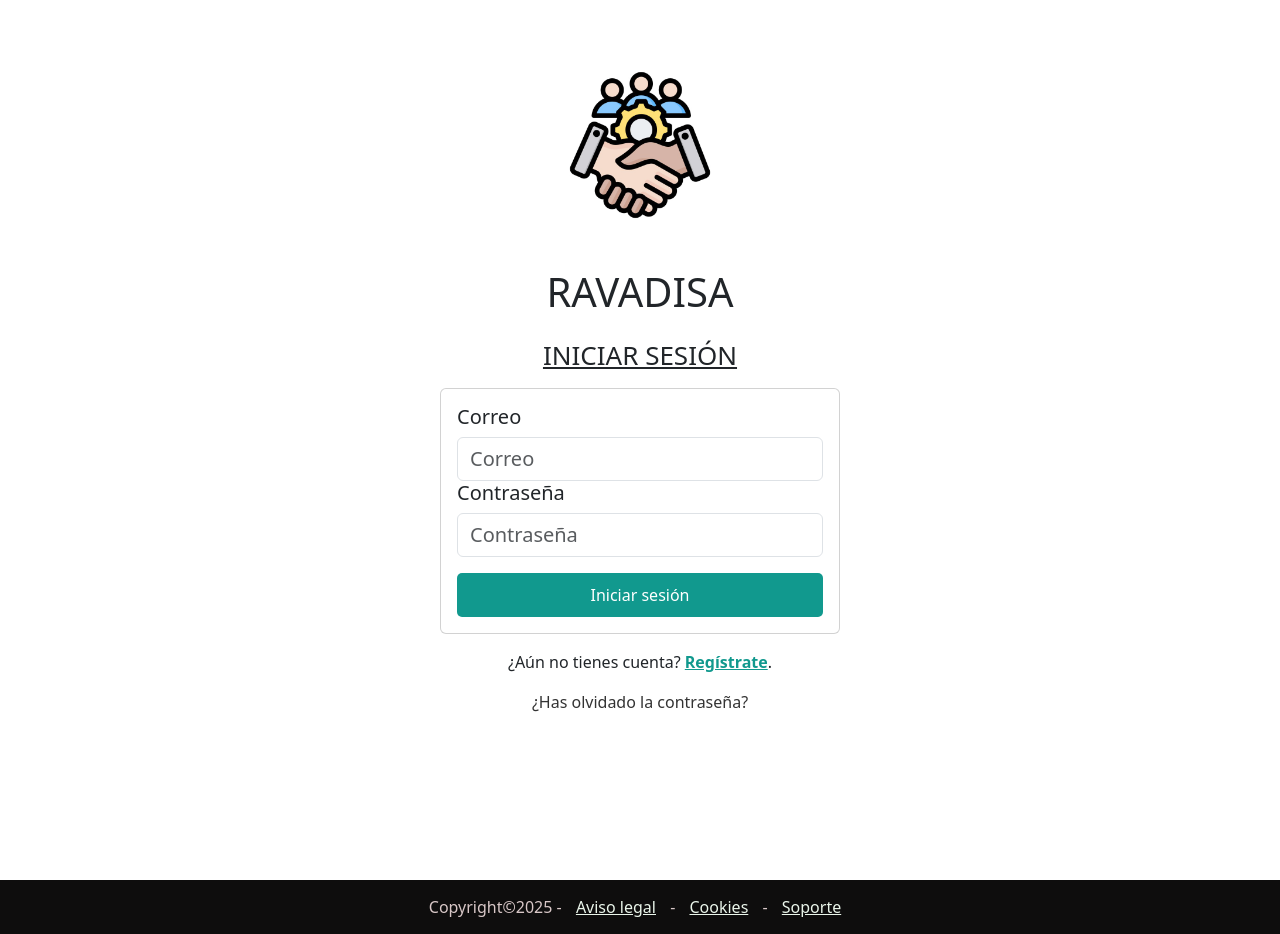
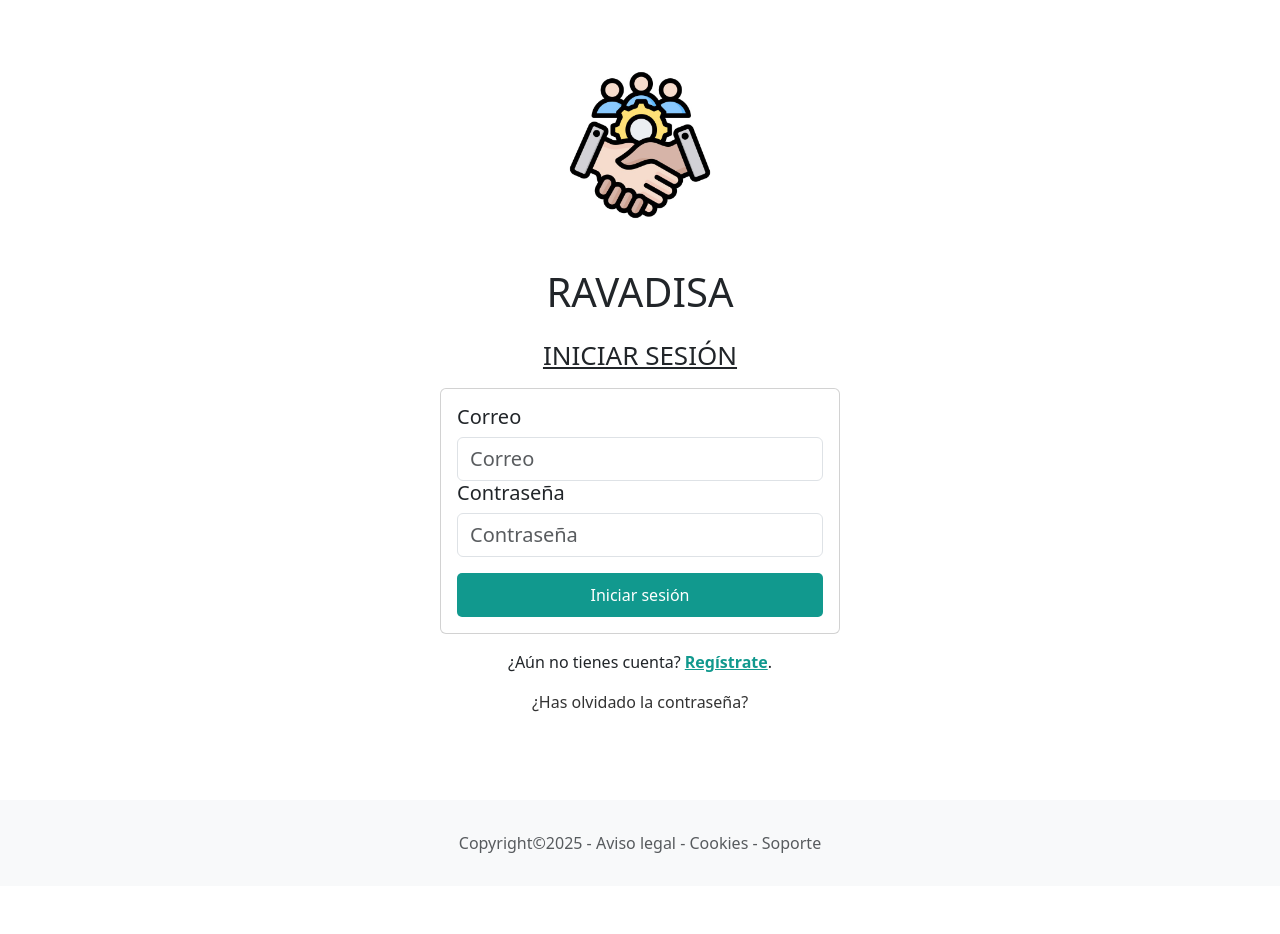
Before and after one commit to dianamm-dev/crm-empleados, an Angular app: page /login in a window 1280 px wide. After the commit the page ends 886 px from the top, so only its background shows below. Built offline with nearby package versions, Linux system fonts and the light colour scheme.

Commit message:
Solucionado footer + mejora en body

```diff
--- a/src/app/app.component.html
+++ b/src/app/app.component.html
@@ -1,3 +1,7 @@
-<app-navbar *ngIf="showNavbar"></app-navbar>
-<router-outlet></router-outlet>
-<app-footer></app-footer>
+<body class="d-flex flex-column min-vh-100">
+    <app-navbar *ngIf="showNavbar"></app-navbar>
+    <main class="flex-grow-1">
+        <router-outlet></router-outlet>
+    </main>
+    <app-footer></app-footer>
+</body>
--- a/src/app/body/body.component.html
+++ b/src/app/body/body.component.html
@@ -28,32 +28,44 @@
     </div>
   </div>
 
-  <div class="p-6 bg-white shadow-lg rounded-xl w-full max-w-4xl">
+  <div class="container">
+    <div class="row justify-content-center">
+      <div class="col-12">
+        <div class="p-6 bg-white shadow-lg rounded-xl w-full">
           <ul class="space-y-3">
             <li routerLink="/add-employee"
               class="flex items-center justify-center space-x-3 p-4 border border-gray-300 rounded-xl shadow-md bg-white">
               <img src="https://cdn-icons-png.flaticon.com/512/2285/2285516.png" alt="Lista" class="w-5 h-5" />
               <span>CONTRATACIONES</span>
             </li>
-      <li class="flex items-center justify-center space-x-3 p-4 border border-gray-300 rounded-xl shadow-md bg-white">
+            <li
+              class="flex items-center justify-center space-x-3 p-4 border border-gray-300 rounded-xl shadow-md bg-white">
               <img src="https://cdn-icons-png.flaticon.com/512/115/115902.png" alt="Añadir" class="w-5 h-5" />
               <span>REUNIONES</span>
             </li>
-      <li class="flex items-center justify-center space-x-3 p-4 border border-gray-300 rounded-xl shadow-md bg-white"
+            <li
+              class="flex items-center justify-center space-x-3 p-4 border border-gray-300 rounded-xl shadow-md bg-white"
               onclick="window.open('https://web.unican.es/Estudios', '_blank')">
               <img
                 src="https://w7.pngwing.com/pngs/779/63/png-transparent-book-computer-icons-book-angle-furniture-rectangle.png"
-          alt="Editar" class="w-5 h-5" /> <span>FORMACIONES</span>
+                alt="Editar" class="w-5 h-5" />
+              <span>FORMACIONES</span>
             </li>
-      <li class="flex items-center justify-center space-x-3 p-4 border border-gray-300 rounded-xl shadow-md bg-white"
+            <li
+              class="flex items-center justify-center space-x-3 p-4 border border-gray-300 rounded-xl shadow-md bg-white"
               onclick="window.open('https://web.unican.es/consejo-direccion/secretaria-general/organos-de-gobierno', '_blank')">
               <img src="https://cdn-icons-png.flaticon.com/512/1656/1656819.png" alt="Eliminar" class="w-5 h-5" />
               <span>CLAUSTRO</span>
             </li>
-      <li class="flex items-center justify-center space-x-3 p-4 border border-gray-300 rounded-xl shadow-md bg-white">
+            <li
+              class="flex items-center justify-center space-x-3 p-4 border border-gray-300 rounded-xl shadow-md bg-white">
               <img src="https://cdn-icons-png.flaticon.com/512/2693/2693507.png" alt="Eliminar" class="w-5 h-5" />
               <span>CALENDARIO</span>
             </li>
           </ul>
         </div>
       </div>
+    </div>
+  </div>
+
+</div>
--- a/src/components/footer/footer.component.html
+++ b/src/components/footer/footer.component.html
@@ -1,3 +1,7 @@
-<footer>
-    <p>Copyright©2025 - <a>Aviso legal</a> - <a>Cookies</a> - <a>Soporte</a></p>
+<footer class="footer py-3 bg-body-tertiary mt-auto">
+    <div class="container text-center">
+        <span class="text-body-secondary">
+            <p class="m-0">Copyright©2025 - Aviso legal - Cookies - Soporte</p>
+        </span>
+    </div>
 </footer>
```
Lines whose indentation alone changed are shown as unchanged.
